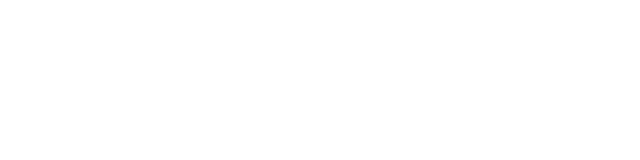
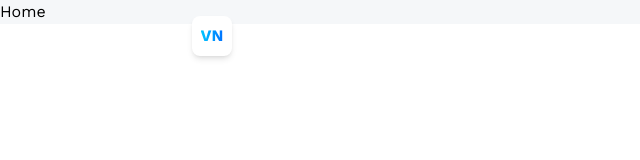
Before and after one commit to vanguyen333/ThreeJS, a React (Vite) app: page / in a window 1280 px wide. Shown: the top 160 px of the page, without its empty margins (0-640 px from the left). Built offline with nearby package versions, Linux system fonts and the light colour scheme.

Commit message:
created structure for react-router-dome in App.js

```diff
--- a/src/App.jsx
+++ b/src/App.jsx
@@ -1,6 +1,19 @@
 import { Route, BrowserRouter as Router, Routes } from "react-router-dom";
+import Navbar from "./components/Navbar";
 const App = () => {
-  return <main className="bg-slate-300/20"></main>;
+  return (
+    <main className="bg-slate-300/20">
+      <Router>
+        <Navbar />
+        <Routes>
+          <Route path="/" element={"Home"} />
+          <Route path="/about" element={"About"} />
+          <Route path="/projects" element={"Projects"} />
+          <Route path="/contact" element={"Contact"} />
+        </Routes>
+      </Router>
+    </main>
+  );
 };
 
 export default App;
--- /dev/null
+++ b/src/components/Navbar.jsx
@@ -0,0 +1,16 @@
+import { NavLink } from "react-router-dom";
+
+const Navbar = () => {
+  return (
+    <header className="header">
+      <NavLink
+        to="/"
+        className="w-10 h-10 rounded-lg bg-white items-center justify-center flex font-bold shadow-md"
+      >
+        <p className=" blue-gradient_text">VN</p>
+      </NavLink>
+    </header>
+  );
+};
+
+export default Navbar;
```
